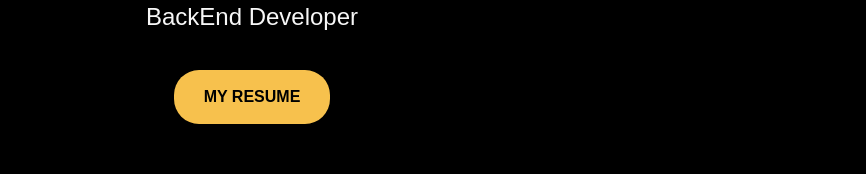
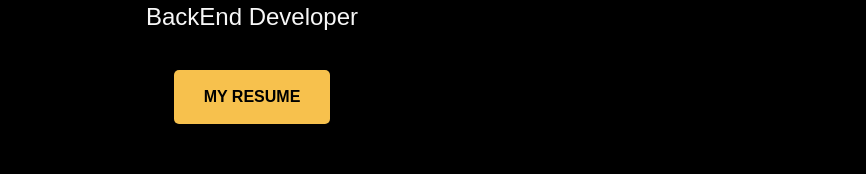
Before and after one commit to melbinproy2003/My-Web, a React (Create React App) app: page / in a window 1280 px wide. Shown: the part 475-649 px from the top of the page, without its empty margins (388-1254 px from the left). Built offline with nearby package versions, Linux system fonts and the light colour scheme.

Commit message:
cta-button:hover updated

```diff
--- a/src/style.css
+++ b/src/style.css
@@ -85,14 +85,14 @@ body {
     font-weight: bold;
     text-transform: uppercase;
     text-decoration: none;
-    border-radius: 25px;
-    transition: background-color 0.3s ease;
+    border-radius: 5px;
+    transition-duration: 0.5s;
 }
 
 .cta-button:hover {
     background-color: #e0b446;
-    /* Darker yellow for button hover */
-    transform: scale(1.05);
+    transition-duration: 0.5s;
+    border-radius: 25px;
 }
 
 .profile-image {
```
